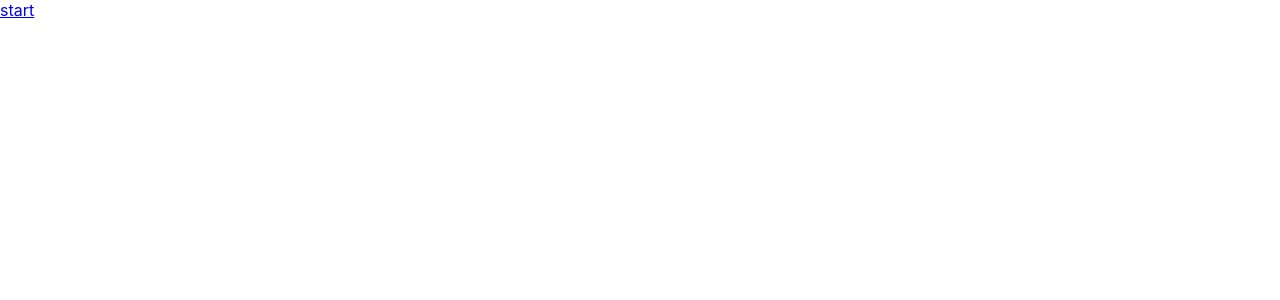
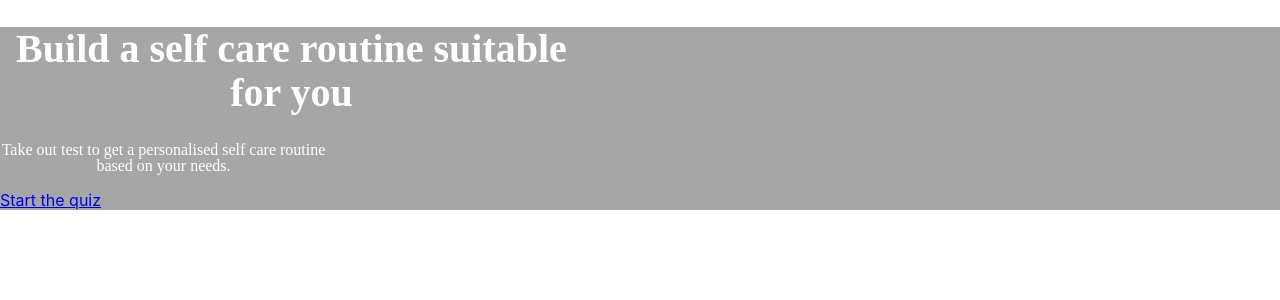
Before and after one commit to viktorpeev/hair-care-routine-finder, a React (Create React App) app: page / in a window 1280 px wide. Shown: the top 300 px of the page. Built offline with nearby package versions, Linux system fonts and the light colour scheme.

Commit message:
installed sass

```diff
--- a/package.json
+++ b/package.json
@@ -10,6 +10,7 @@
     "react-dom": "^18.2.0",
     "react-router-dom": "^6.11.2",
     "react-scripts": "5.0.1",
+    "sass": "^1.62.1",
     "web-vitals": "^2.1.4"
   },
   "scripts": {
--- a/src/Components/Validation/index.js
+++ b/src/Components/Validation/index.js
@@ -1,5 +1,4 @@
 export const Validation = (answer, num, navigate, isAnswered) => {
-
     if (answer.length > 0) {
         if (num === 9) {
             if(isAnswered === true){
--- a/src/CustomHooks/index.js
+++ b/src/CustomHooks/index.js
@@ -1,5 +1,5 @@
-import { Calculation } from "./useCalculation";
+import { useCalculation } from "./useCalculation";
 
 export {
-    Calculation,
+    useCalculation,
 };
--- a/src/Pages/Homepage/index.js
+++ b/src/Pages/Homepage/index.js
@@ -1,9 +1,12 @@
 import { Link } from "react-router-dom";
+import './styles.scss';
 
 export const Homepage =()=> {
   return (
     <div className='homepage'>
-     <Link to='/question-1'>start</Link>
+      <h1 className='homepage--heading'>Build a self care routine suitable for you</h1>
+      <p className='homepage--description'>Take out test to get a personalised self care routine based on your needs.</p>
+     <Link to='/question-1'>Start the quiz</Link>
   </div>
   );
 }
--- a/src/Pages/Homepage/styles.scss
+++ b/src/Pages/Homepage/styles.scss
@@ -0,0 +1,40 @@
+.homepage {
+    background-image: url('../../Assets/Rectangle\ 3.png');
+
+    .homepage--heading {
+        width: 583px;
+        height: 88px;
+
+        font-family: 'Grange';
+        font-style: normal;
+        font-weight: 600;
+        font-size: 40px;
+        line-height: 110%;
+        text-align: center;
+
+        color: #FFFFFF;
+
+        flex: none;
+        order: 0;
+        flex-grow: 0;
+    }
+
+    .homepage--description {
+
+        width: 327px;
+        height: 32px;
+
+        font-family: 'Proxima Nova';
+        font-style: normal;
+        font-weight: 400;
+        font-size: 16px;
+        line-height: 16px;
+        text-align: center;
+
+        color: #FFFFFF;
+
+        flex: none;
+        order: 1;
+        flex-grow: 0;
+    }
+}
--- a/src/Pages/Result/index.js
+++ b/src/Pages/Result/index.js
@@ -4,6 +4,7 @@ import { Pagination } from '../../Components/Pagination';
 import { useCalculation } from '../../CustomHooks/useCalculation';
 
 export const Result = () => {
+
   const [productRecommendation, setProductRecommendation] = useState(() => {
     const storedProductRecommendation = localStorage.getItem('productRecommendation');
     return storedProductRecommendation ? JSON.parse(storedProductRecommendation) : [];
@@ -24,7 +25,7 @@ export const Result = () => {
     selectedAnswerQ5,
   } = useContext(QuizContext);
 
-   // Calculate the indexes of the first and last item to display on the current page
+  // Calculate the indexes of the first and last item to display on the current page
   const { currentItems } = useCalculation(currentPage, itemsPerPage, likedItems, productRecommendation);
 
 
@@ -53,9 +54,13 @@ export const Result = () => {
       .catch(error => console.log(error));
   }, [selectedAnswerQ1, selectedAnswerQ2, selectedAnswerQ3, selectedAnswerQ4, selectedAnswerQ5, questions]);
 
+  useEffect(() => {
+    // Update local storage when liked items change
+    localStorage.setItem('likedItems', JSON.stringify(likedItems));
+  }, [likedItems]);
 
   // Change the page
-  const paginate = pageNumber => {
+  const handlePaginate = (pageNumber) => {
     setCurrentPage(pageNumber);
   };
 
@@ -73,19 +78,14 @@ export const Result = () => {
       }
     }
   };
-
   const handleSubmit = () => {
     localStorage.clear();
   }
 
-  useEffect(() => {
-    // Update local storage when liked items change
-    localStorage.setItem('likedItems', JSON.stringify(likedItems));
-  }, [likedItems]);
-
   return (
     <div>
-      {currentItems.length > 0 ? (
+      {currentItems.length > 0
+      ? (
         <div>
           <h1>Recommended Products:</h1>
           <ul>
@@ -98,12 +98,12 @@ export const Result = () => {
               </li>
             ))}
           </ul>
-          <Pagination itemsPerPage={itemsPerPage} totalItems={productRecommendation.length} paginate={paginate} />
+          <Pagination itemsPerPage={itemsPerPage} totalItems={productRecommendation.length} paginate={handlePaginate} />
           <button onClick={handleSubmit}>krai</button>
         </div>
-      ) : (
-        <div>No products found.</div>
-      )}
+      )
+      :(<div>No products found.</div>)
+      }
     </div>
   );
 };
```
Also changed, not shown: src/Assets/Rectangle 3.png (added), 1 other file (tests, documents, lock files or other folders).
